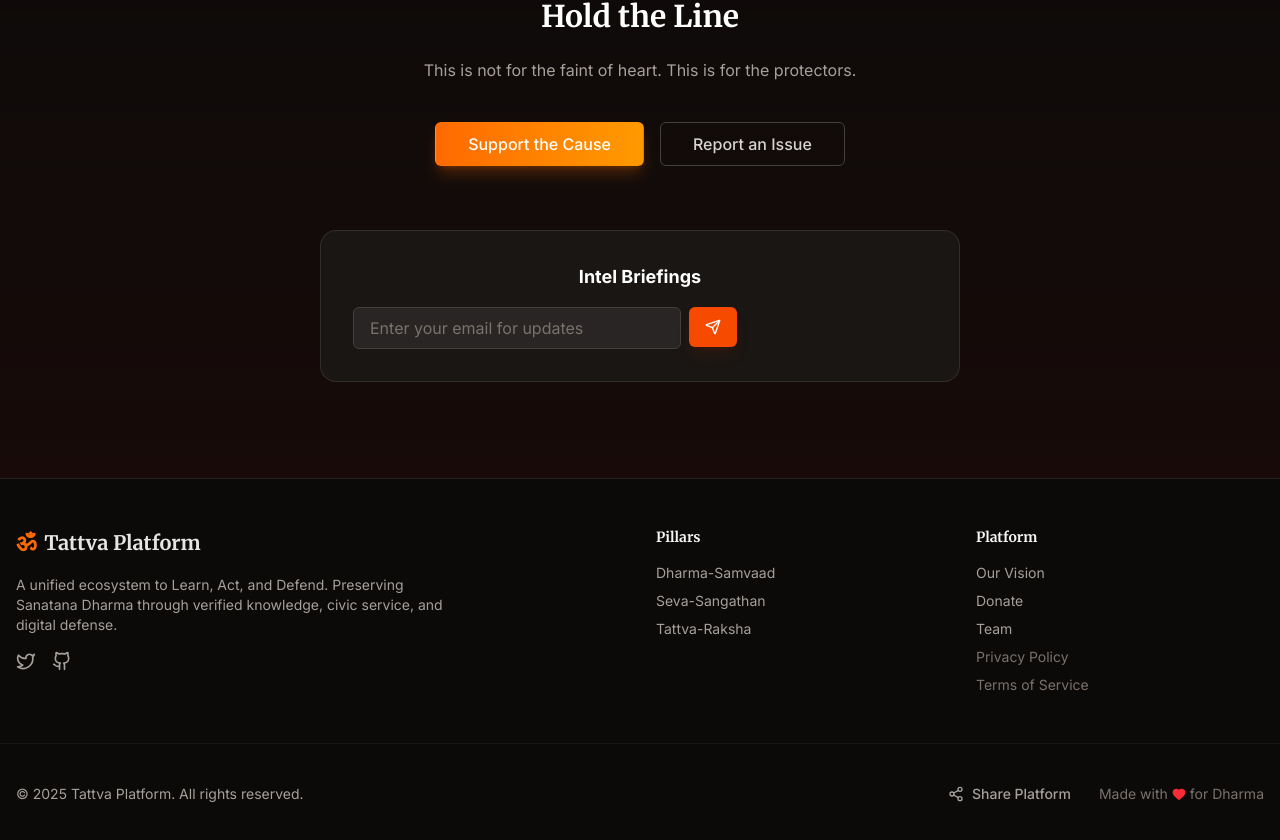
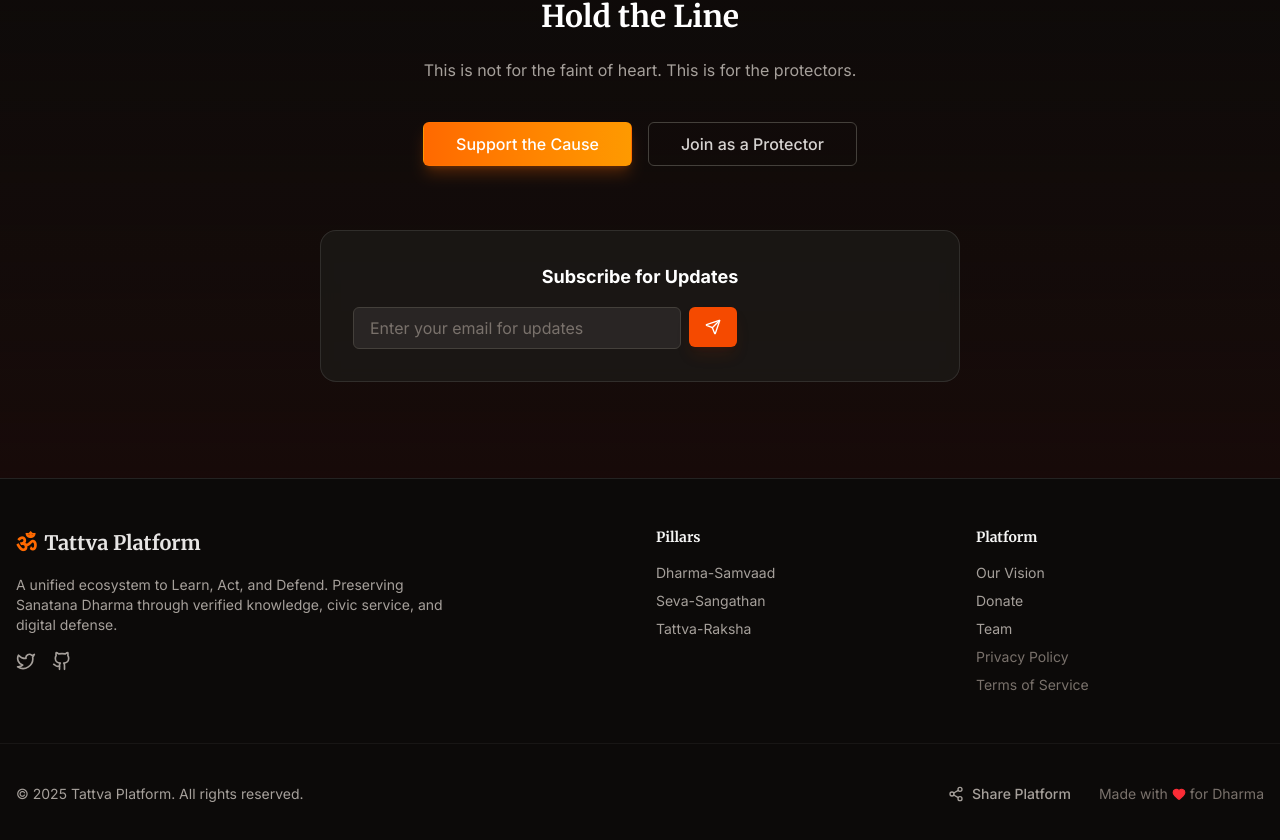
Before and after one commit to Tattva-Chronicles/tattva-platform-publicsite, a Next.js app: page /pillars/raksha in a window 1280 px wide. Shown: the part 2111-2951 px from the top of the page. Built offline with nearby package versions, Linux system fonts and the light colour scheme; no server answers.

Commit message:
feat: setup CI/CD pipeline, expand site structure, and add SEO

```diff
--- a/src/app/pillars/raksha/page.tsx
+++ b/src/app/pillars/raksha/page.tsx
@@ -117,12 +117,12 @@
                             <Link href="/donate">Support the Cause</Link>
                         </Button>
                         <Button variant="outline" size="lg" asChild>
-                            <Link href="/contact">Report an Issue</Link>
+                            <Link href="/contact">Join as a Protector</Link>
                         </Button>
                     </div>
 
                     <div className="bg-stone-900/80 backdrop-blur-sm p-8 rounded-2xl border border-white/10">
-                        <h3 className="text-lg font-bold text-white mb-4">Intel Briefings</h3>
+                        <h3 className="text-lg font-bold text-white mb-4">Subscribe for Updates</h3>
                         <SubscribeForm />
                     </div>
                 </div>
--- a/src/components/layout/Footer.tsx
+++ b/src/components/layout/Footer.tsx
@@ -32,9 +32,9 @@
                 <div>
                     <h3 className="font-serif font-bold text-stone-100 mb-4">Pillars</h3>
                     <ul className="space-y-2">
-                        <li><Link href="/pillars#samvaad" className="hover:text-orange-500 transition-colors">Dharma-Samvaad</Link></li>
-                        <li><Link href="/pillars#seva" className="hover:text-orange-500 transition-colors">Seva-Sangathan</Link></li>
-                        <li><Link href="/pillars#raksha" className="hover:text-orange-500 transition-colors">Tattva-Raksha</Link></li>
+                        <li><Link href="/pillars/samvaad" className="hover:text-orange-500 transition-colors">Dharma-Samvaad</Link></li>
+                        <li><Link href="/pillars/seva" className="hover:text-orange-500 transition-colors">Seva-Sangathan</Link></li>
+                        <li><Link href="/pillars/raksha" className="hover:text-orange-500 transition-colors">Tattva-Raksha</Link></li>
                     </ul>
                 </div>
 
```
